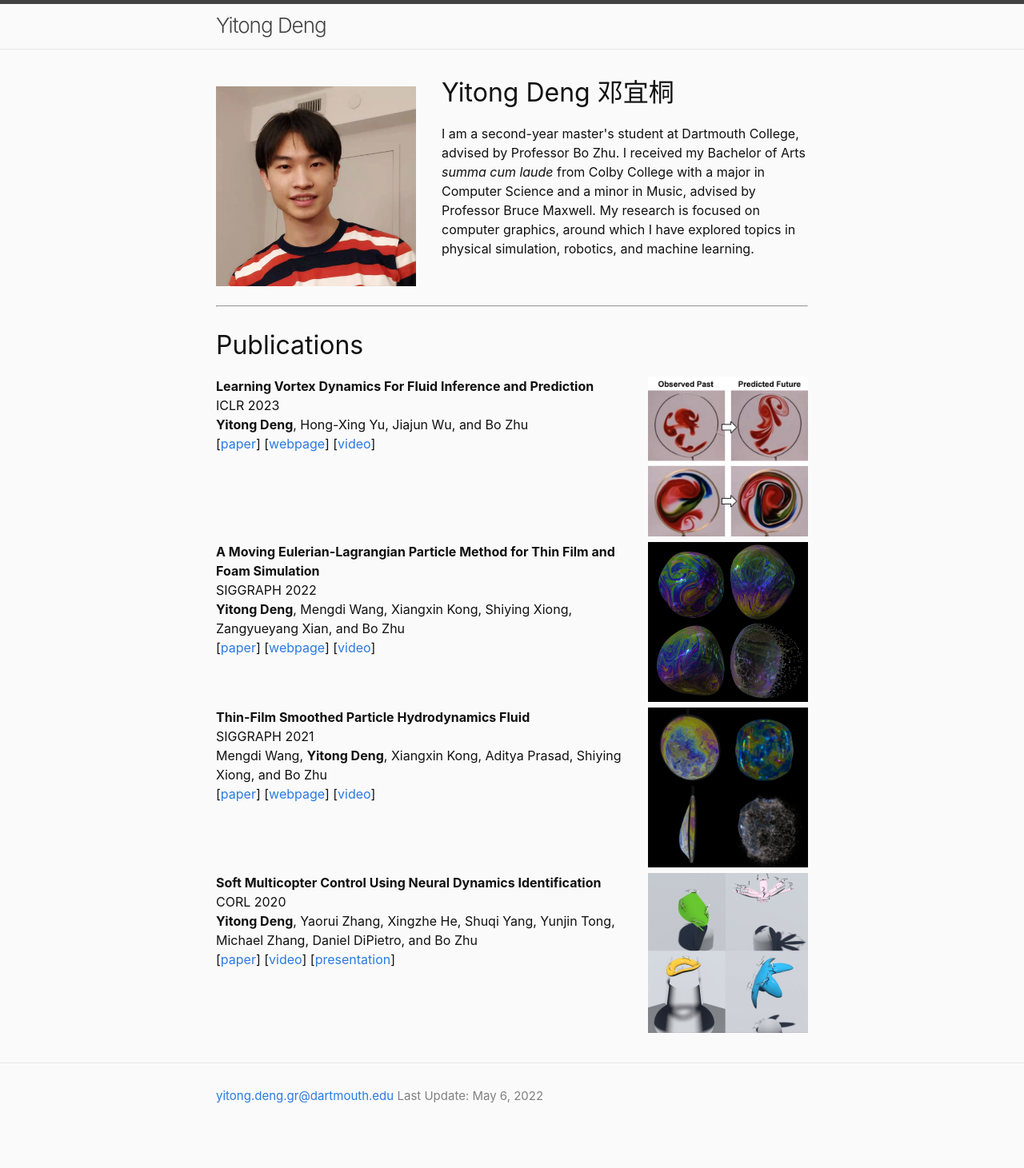
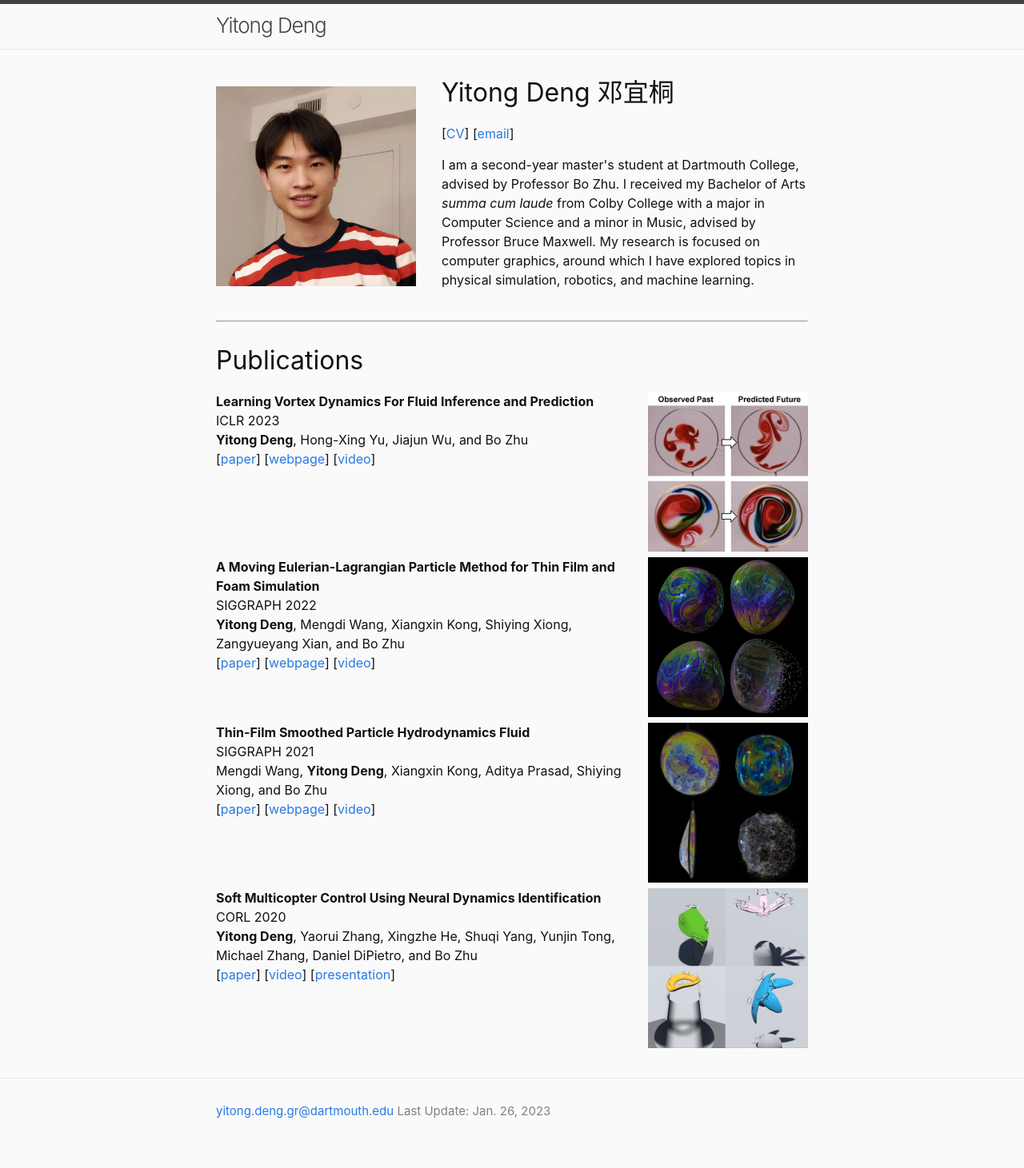
Before and after one commit to yitongdeng/yitongdeng.github.io, a Jekyll site: the page built from index.html, in a window 1280 px wide. Shown: the whole page at 80% size. Built offline with Jekyll 4.4.1, drawn with Linux system fonts in a browser that asks for light colours.

Commit message:
some changes

```diff
--- a/_includes/footer.html
+++ b/_includes/footer.html
@@ -24,7 +24,7 @@
       </div>
 
       <div class="footer-col one-third">
-        <span>Last Update: May 6, 2022</span>
+        <span>Last Update: Jan. 26, 2023</span>
       </div>
 
       <!-- <div class="footer-col one-third">
--- a/index.html
+++ b/index.html
@@ -4,7 +4,7 @@ layout: home
 <div style="overflow: auto">
     <img src="assets/img/head.jpg" width="250px" style="float:left; margin-right:2em; margin-top:1em;" alt="portrait">
     <h1>Yitong Deng 邓宜桐</h1>
-    <!-- [<a href = "assets/CV/cv.pdf"><h4>CV</h4></a>][<a href = "mailto: yitong.deng.gr@dartmouth.edu"><h4>email</h4></a>] -->
+    <h4>[<a href = "assets/CV/cv.pdf">CV</a>] [<a href = "mailto: yitong.deng.gr@dartmouth.edu">email</a>]</h4>
     <p>I am a second-year master's student at Dartmouth College, advised by Professor Bo Zhu.
         I received my Bachelor of Arts <em>summa cum laude</em> from Colby College with a major in Computer Science and a minor in Music, advised by Professor Bruce Maxwell.
         My research is focused on computer graphics, around which I have explored topics in physical simulation, robotics, and machine learning.</p>
```
